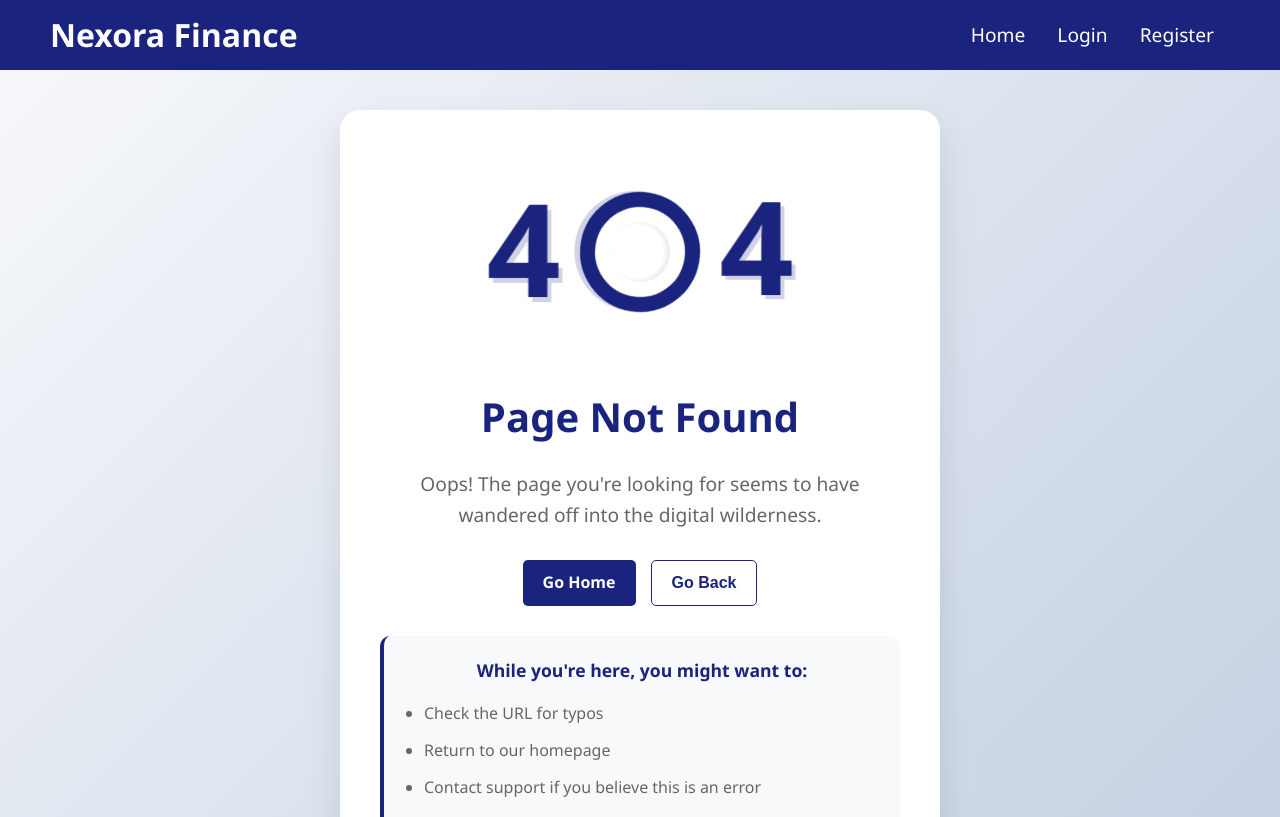
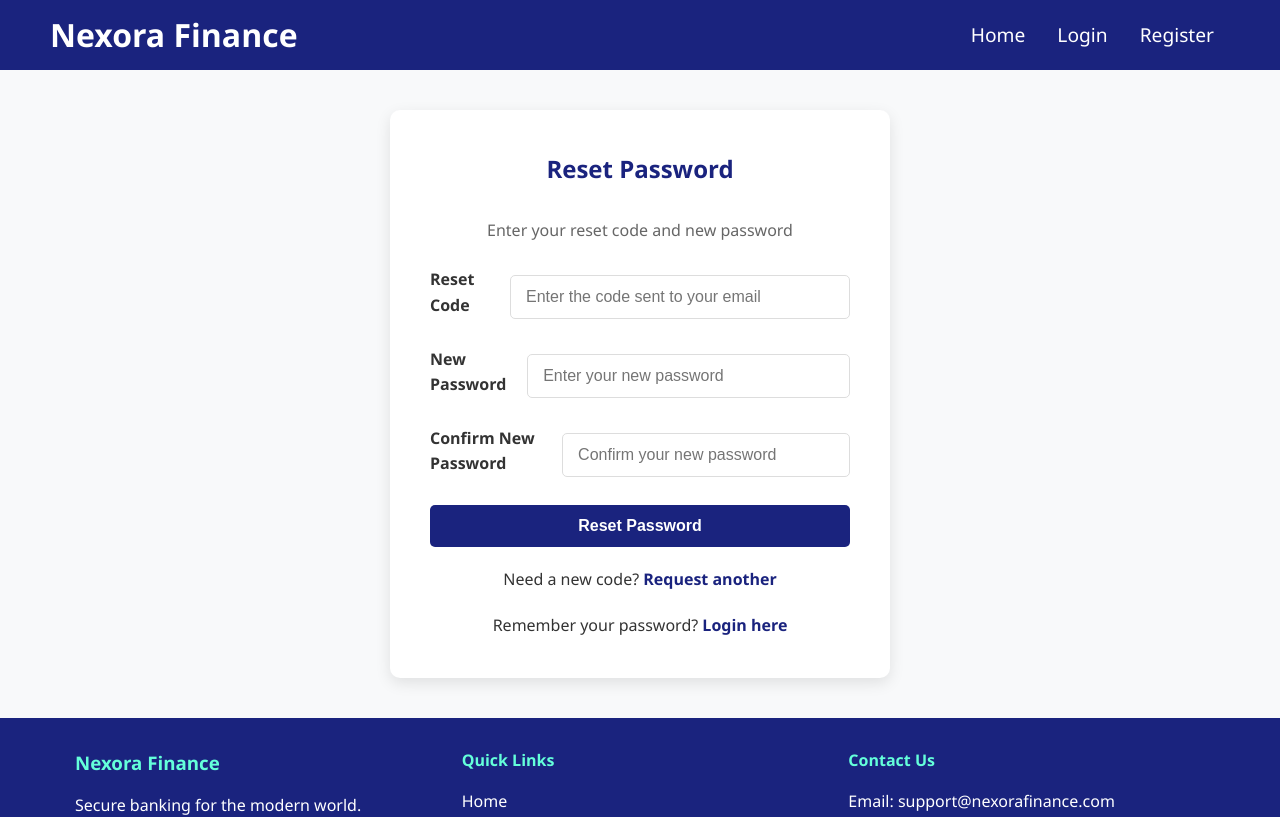
Before and after one commit to Naman-Kaushik01/Nexora-Front-End, a React (Create React App) app: page /reset-password in a window 1280 px wide. Shown: the top 817 px of the page. Built offline with nearby package versions, Linux system fonts and the light colour scheme.

Commit message:
reset-password

```diff
--- a/src/App.js
+++ b/src/App.js
@@ -8,6 +8,7 @@ import NotFound from "./pages/NotFound";
 import Profile from "./pages/Profile";
 import UpdateProfile from "./pages/UpdateProfile";
 import ForgotPassword from "./pages/ForgotPassword";
+import ResetPassword from "./pages/ResetPassword";
 
 
 function App() {
@@ -22,6 +23,8 @@ function App() {
        <Route path="/profile" element ={<Profile/>} />
        <Route path="/update-profile" element ={<UpdateProfile/>} />
        <Route path="/forgot-password" element ={<ForgotPassword/>} />
+       <Route path="/reset-password" element ={<ResetPassword/>} />
+
 
 
 
--- /dev/null
+++ b/src/pages/ResetPassword.jsx
@@ -0,0 +1,165 @@
+import { useState, useEffect } from 'react';
+import { useNavigate, useSearchParams, Link } from 'react-router-dom';
+import { apiService } from '../services/api';
+
+
+const ResetPassword = () => {
+
+    const [formData, setFormData] = useState({
+        code: '',
+        newPassword: '',
+        confirmPassword: ''
+    });
+
+
+    const [error, setError] = useState('');
+    const [success, setSuccess] = useState('');
+    const [loading, setLoading] = useState(false);
+
+    const navigate = useNavigate();
+    const [searchParams] = useSearchParams();
+
+
+    useEffect(() => {
+
+        const codeFromURL = searchParams.get('code');
+
+        if (codeFromURL) {
+            setFormData(prev => ({
+                ...prev,
+                code: codeFromURL
+            }));
+        }
+
+    }, [searchParams])
+
+
+    const handleChange = (e) => {
+        setFormData({
+            ...formData,
+            [e.target.name]: e.target.value
+        })
+    }
+
+    const handleSubmit = async (e) => {
+
+        e.preventDefault();
+        setLoading(true);
+        setError('');
+        setSuccess('');
+
+
+        // Validate passwords match
+        if (formData.newPassword !== formData.confirmPassword) {
+            setError('Passwords do not match');
+            setLoading(false);
+            return;
+        }
+
+
+        // Validate password strength (optional)
+        if (formData.newPassword.length < 6) {
+            setError('Password must be at least 6 characters long');
+            setLoading(false);
+            return;
+        }
+
+        try {
+            const resetData = {
+                code: formData.code,
+                newPassword: formData.newPassword
+            }
+
+            const response = await apiService.resetPassword(resetData);
+
+            if (response.data.statusCode === 200) {
+                setSuccess('Password has been updated successfully! Redirecting to login...');
+
+                setTimeout(() => {
+                    navigate('/login');
+                }, 5000);
+            }else{
+                setError(response.data.message);
+            }
+
+        } catch (error) {
+            setError(error.response?.data?.message || 'An error occurred while resetting password');
+        } finally {
+            setLoading(false);
+        }
+    }
+
+
+
+    return (
+        <div className="auth-container">
+            <div className="auth-form">
+                <h2>Reset Password</h2>
+                <p className="auth-subtitle">Enter your reset code and new password</p>
+
+                {error && <div className="error-message">{error}</div>}
+                {success && <div className="success-message">{success}</div>}
+
+                <form onSubmit={handleSubmit}>
+                    <div className="form-group">
+                        <label htmlFor="code">Reset Code</label>
+                        <input
+                            type="text"
+                            id="code"
+                            name="code"
+                            value={formData.code}
+                            onChange={handleChange}
+                            placeholder="Enter the code sent to your email"
+                            required
+                        />
+                    </div>
+
+                    <div className="form-group">
+                        <label htmlFor="newPassword">New Password</label>
+                        <input
+                            type="password"
+                            id="newPassword"
+                            name="newPassword"
+                            value={formData.newPassword}
+                            onChange={handleChange}
+                            placeholder="Enter your new password"
+                            required
+                        />
+                    </div>
+
+                    <div className="form-group">
+                        <label htmlFor="confirmPassword">Confirm New Password</label>
+                        <input
+                            type="password"
+                            id="confirmPassword"
+                            name="confirmPassword"
+                            value={formData.confirmPassword}
+                            onChange={handleChange}
+                            placeholder="Confirm your new password"
+                            required
+                        />
+                    </div>
+
+                    <button
+                        type="submit"
+                        className="auth-button"
+                        disabled={loading}
+                    >
+                        {loading ? 'Resetting...' : 'Reset Password'}
+                    </button>
+                </form>
+
+                <div className="auth-link">
+                    Need a new code? <Link to="/forgot-password">Request another</Link>
+                </div>
+
+                <div className="auth-link">
+                    Remember your password? <Link to="/login">Login here</Link>
+                </div>
+            </div>
+        </div>
+    );
+
+}
+
+export default ResetPassword;
```
